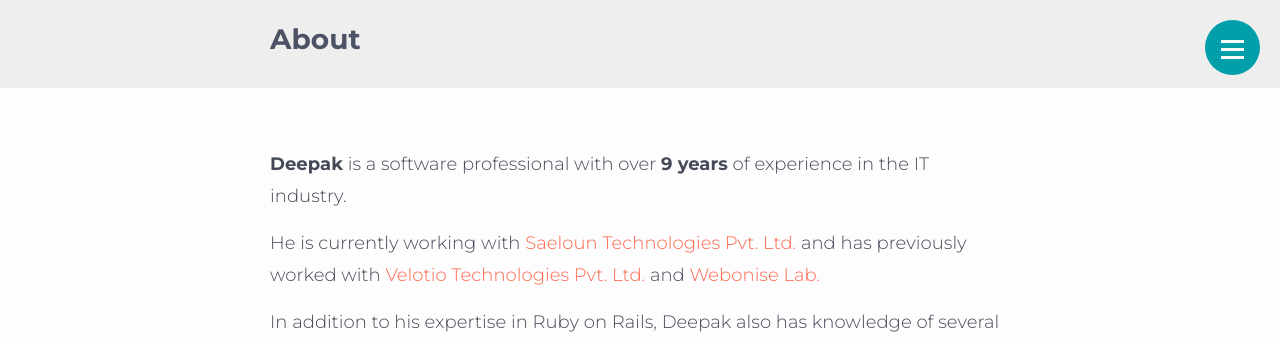
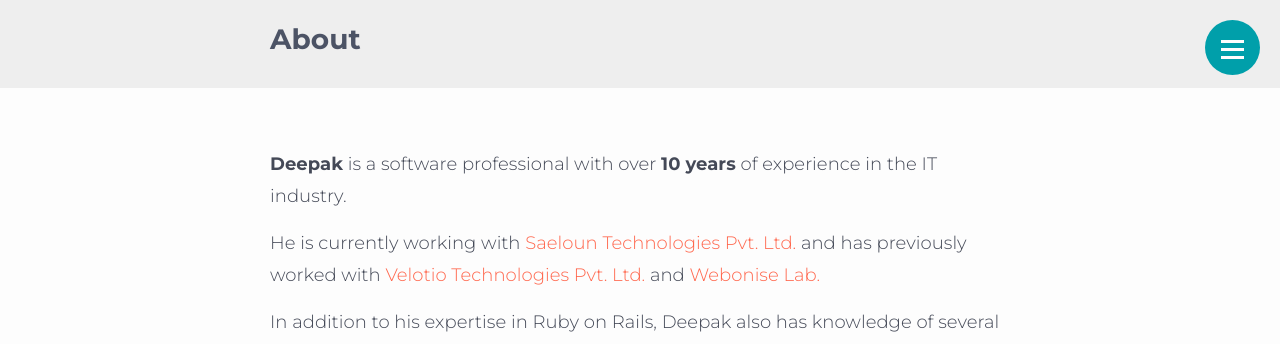
Before and after one commit to deepakmahakale/deepakmahakale.github.io, a Jekyll site: the page built from about.markdown, in a window 1280 px wide. Shown: the top 344 px of the page. Built offline with Jekyll 4.4.1, drawn with Linux system fonts in a browser that asks for light colours; nearby versions of some CDN libraries.

Commit message:
Update exp

```diff
--- a/_config.yml
+++ b/_config.yml
@@ -1,7 +1,7 @@
 title: Deepak Mahakale
 email: deepakmahakale@gmail.com
 description: >-
-  Software professional with over 8 years of experience in the
+  Software professional with over 10 years of experience in the
   IT industry.
 baseurl: ''
 url: 'https://deepakmahakale.com'
--- a/_includes/header.html
+++ b/_includes/header.html
@@ -1,7 +1,7 @@
 <header class="site-header" role="banner">
   <div class="wrapper">
     <div class="banner-image">
-      <img alt="Profile picture of Deepak" loading="lazy" src="/assets/images/profile_picture.png"/>
+      <img alt="Profile picture of Deepak" loading="lazy" src="/assets/images/profile_picture.png" />
     </div>
     <div class="banner-text">
       <h1>
@@ -14,7 +14,7 @@
     <h5>
       Software professional with over
       <strong>
-        9 years
+        10 years
       </strong>
       of experience in the IT industry.
     </h5>
--- a/about.markdown
+++ b/about.markdown
@@ -4,7 +4,7 @@
 permalink: /about
 javascripts: []
 description: >
-  Software Professional with over 9 years of of experience in the IT industry.
+  Software Professional with over 10 years of of experience in the IT industry.
   Currently working with Saeloun Technologies Pvt. Ltd. Pune.
   Knows Spree Commerce, Postgres, MySQL, Capistrano, Elastic Search, Heroku, SendGrid, AWS, Azure and more.
   Active contributor to open source communities.
@@ -13,7 +13,7 @@
 <p>
 <strong>Deepak</strong>
 is a software professional with over
-<strong>9 years</strong>
+<strong>10 years</strong>
 of experience in the IT industry.
 </p>
 
```
